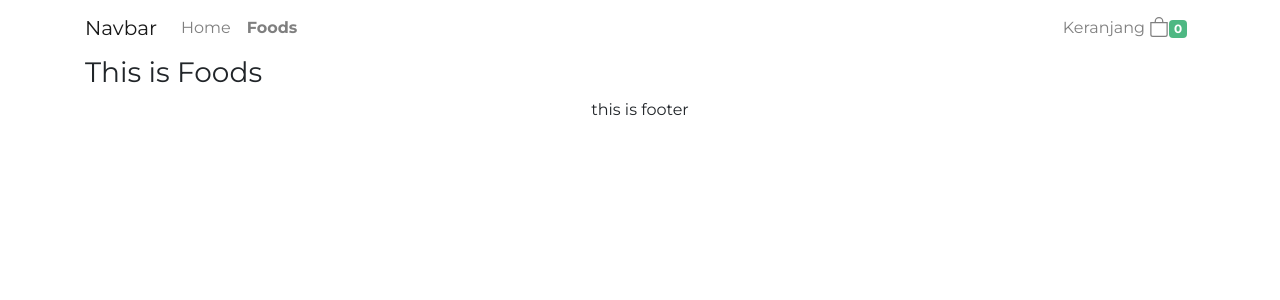
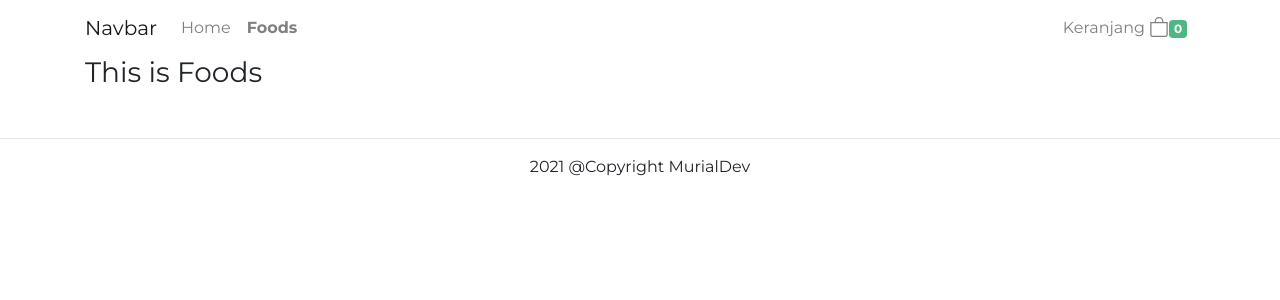
Before and after one commit to rizan1998/Kulineran, a Vue app: page /Foods in a window 1280 px wide. Shown: the top 300 px of the page. Built offline with nearby package versions, Linux system fonts and the light colour scheme.

Commit message:
mengubah footer dan card best product

```diff
--- a/src/assets/css/main.css
+++ b/src/assets/css/main.css
@@ -13,3 +13,11 @@
 .badge-success{
     background-color: #4eb883;
 }
+
+.card-product{
+    border-radius: 15px;
+}
+.card-img-top{
+    border-radius: 15px;
+    border-top-left-radius: 15px;
+}
--- a/src/components/UserComponent/CardProduct.vue
+++ b/src/components/UserComponent/CardProduct.vue
@@ -1,6 +1,6 @@
 <template>
   <div class="cardproduct">
-    <div class="card" style="width: 18rem">
+    <div class="card shadow card-product">
       <img
         class="card-img-top"
         :src="'assets/images/' + product.gambar"
@@ -8,11 +8,10 @@
       />
       <div class="card-body">
         <h5 class="card-title">{{ product.nama }}</h5>
-        <p class="card-text">
-          Some quick example text to build on the card title and make up the
-          bulk of the card's content.
-        </p>
-        <a href="#" class="btn btn-primary">Go somewhere</a>
+        <p class="card-text">Rp. {{ product.harga }}</p>
+        <a href="#" class="btn btn-success"
+          ><b-icon-cart></b-icon-cart> Pesan</a
+        >
       </div>
     </div>
   </div>
--- a/src/components/UserComponent/Footer.vue
+++ b/src/components/UserComponent/Footer.vue
@@ -1,6 +1,13 @@
 <template>
   <div>
-    <div class="text-center">this is footer</div>
+    <footer class="mt-5 mb-5">
+      <hr />
+      <div class="container">
+        <div class="row">
+          <div class="col text-center">2021 @Copyright MurialDev</div>
+        </div>
+      </div>
+    </footer>
   </div>
 </template>
 
```
